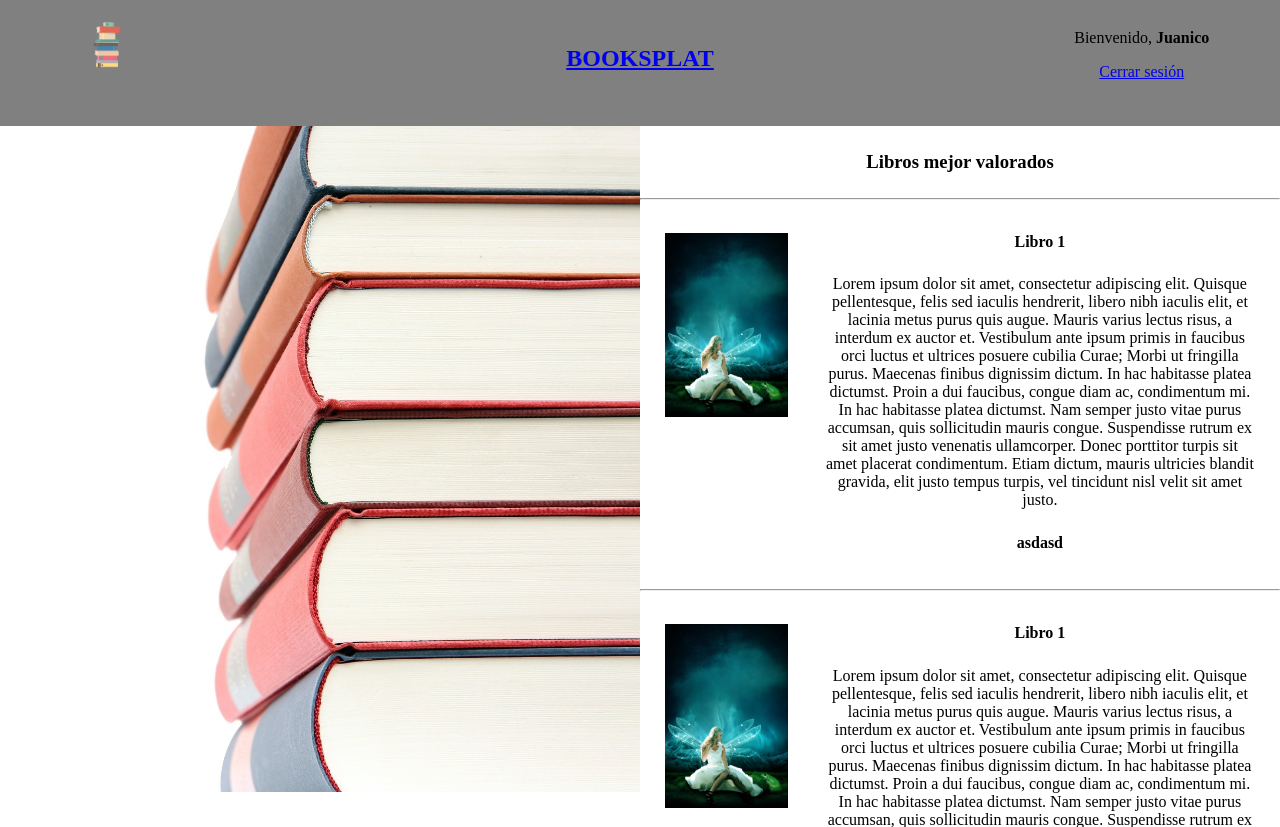
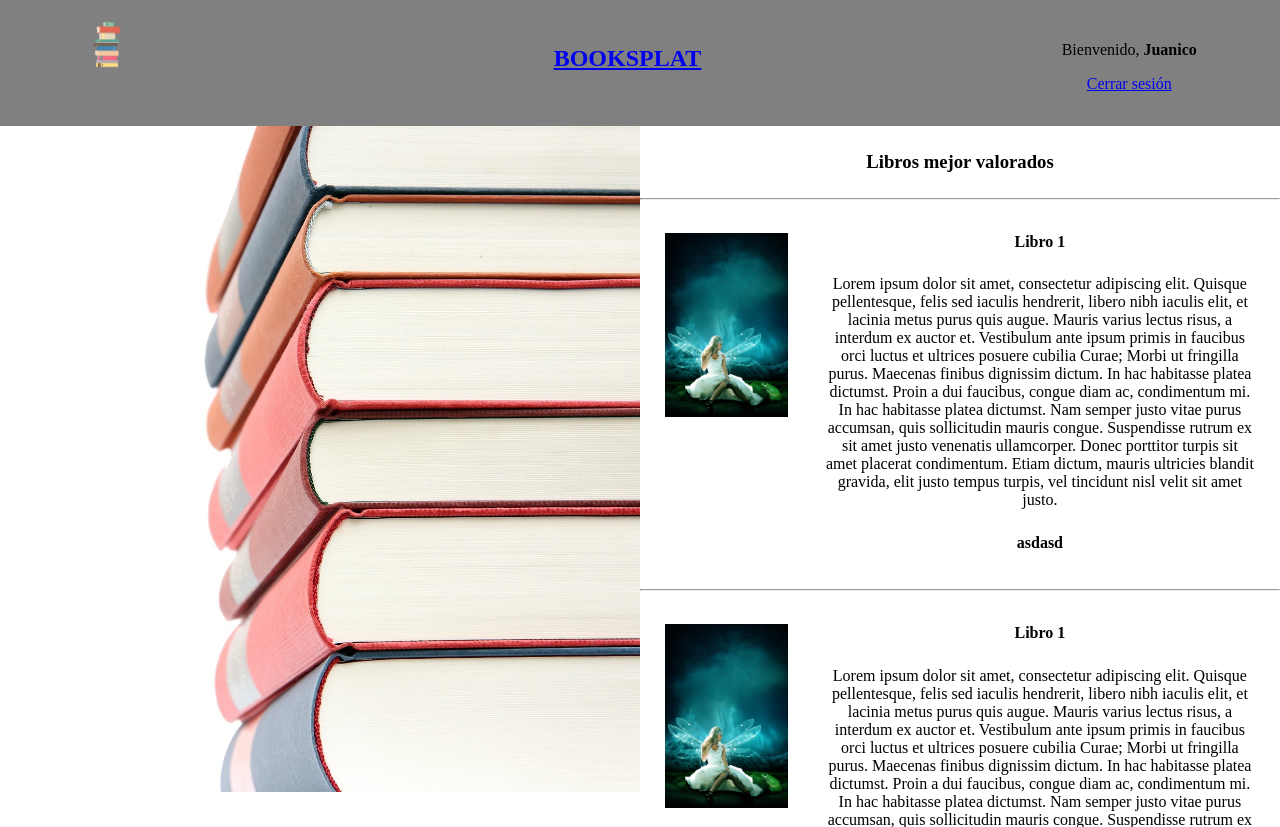
Before and after one commit to DavidBaug/PW, a PHP site: page /index2.html in a window 1280 px wide. Shown: the top 827 px of the page. Run offline with PHP 8.4, Linux system fonts and the light colour scheme.

Commit message:
fix login index2

```diff
--- a/Practicas/P1/index2.html
+++ b/Practicas/P1/index2.html
@@ -11,7 +11,7 @@
 
     <header id="cabezera">
 
-      <section id="login">
+      <section id="login1">
         <p>Bienvenido, <span id="user">Juanico</span></p>
         <a href="index.html">Cerrar sesión</a>
       </section>
--- a/Practicas/P1/style.css
+++ b/Practicas/P1/style.css
@@ -16,6 +16,14 @@ body {
   /* padding-left: 20%; */
   /* padding-right: 20%; */
   padding: 1% 20%;
+}
+
+#login1{
+  float: right;
+  text-align: center;
+  width: 20%;
+  padding: inherit;
+  margin: inherit;
 }
 
 #login{
@@ -107,7 +115,7 @@ body {
   font-size: 500%;
 }
 
-#libros .a:*{
+#libros .a{
   text-decoration: none;
   color: pink;
 }
```
